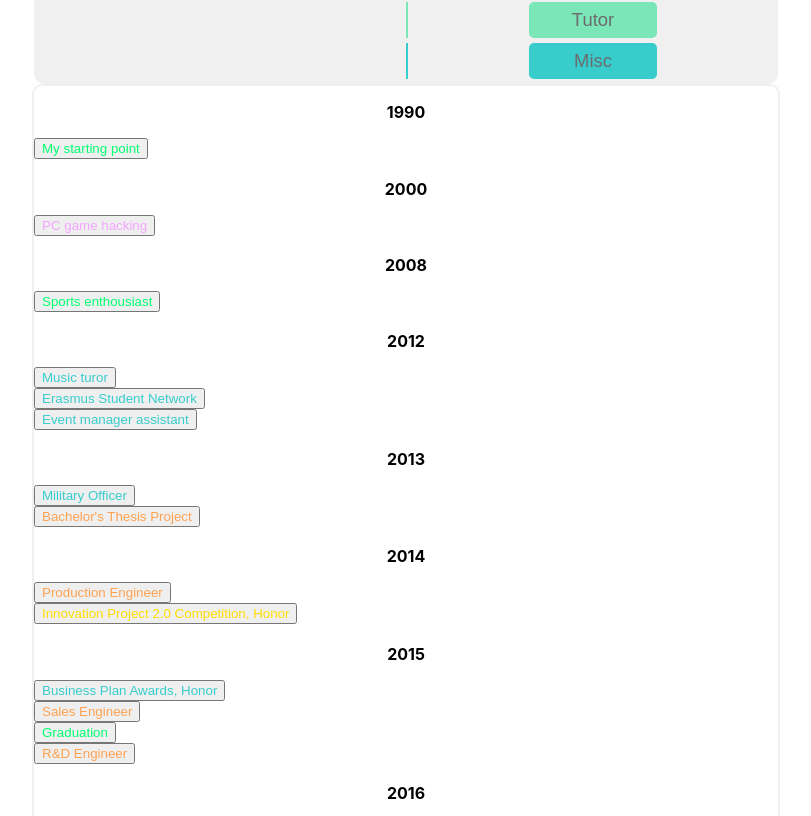
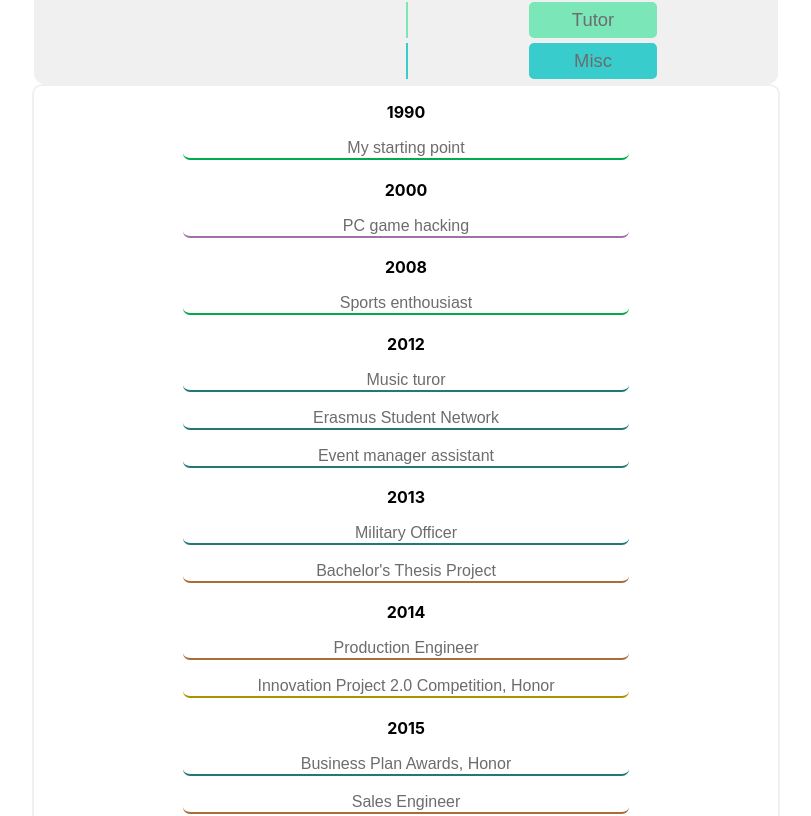
Before and after one commit to Alexzg/Web_Alex, a React (Create React App) app in the folder v2/alexandros-zogkas-webpage/: page / in a window 1280 px wide. Shown: the part 1032-1848 px from the top of the page, without its empty margins (234-1045 px from the left). Built offline with nearby package versions, Linux system fonts and the light colour scheme.

Commit message:
Update BtnStoryTitle.js

```diff
--- a/v2/alexandros-zogkas-webpage/src/components/Story/BtnStoryTitle/BtnStoryTitle.js
+++ b/v2/alexandros-zogkas-webpage/src/components/Story/BtnStoryTitle/BtnStoryTitle.js
@@ -1,4 +1,6 @@
 import React from 'react';
+
+import './BtnStoryTitle.css';
 
 const BtnStoryTitle = (props) => {
 	let btnColor = 'black';
@@ -6,9 +8,26 @@ const BtnStoryTitle = (props) => {
 	const storyGroup = props.StoryGroups.find(group => group.btnType === props.StoryGroup);
 	btnColor = storyGroup.btnColor;
 
+	// StoryGroups <- StorylineGroups.json
+	let groupShow = storyGroup.btnToggleShow;
+	if (storyGroup.btnType === 'All'){
+		if (storyGroup.btnToggleShow === true){
+			groupShow = true;
+		}
+	};
+
+	// If group btn is clicked, the content must be visible
+	// Else 'storyContent' visibility works as before
+	let show;
+	groupShow ? show=groupShow : show=props.ShowContent;
+
+	let classname = 'BtnStoryTitle';
+	if (show){ classname+=' TitleClicked' };
+
 	return(
 		<button
-			style={{display: 'block', color: btnColor}}
+			className={classname}
+			style={{borderColor: btnColor}}
 			onClick={() => props.OnClick(null, props.StoryTitle)}>
 			{props.StoryTitle}
 		</button>
```
